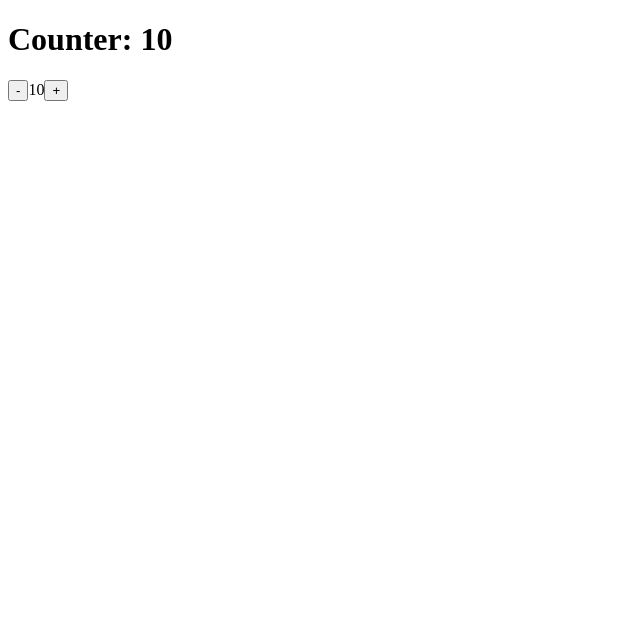
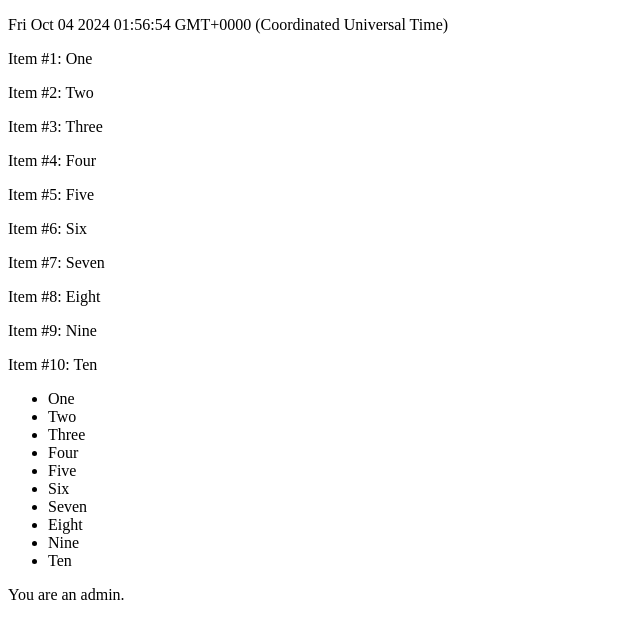
Before and after one commit to autorejecttop/web_framework_testing, an Angular app in the folder angular/templates-in-depth/: page / in a window 1280 px wide. Shown: the top 638 px of the page, without its empty margins (0-640 px from the left). Built offline with nearby package versions, Linux system fonts and the light colour scheme.

Commit message:
Angular: Finished templates in-depth guide for Control flow

```diff
--- a/angular/templates-in-depth/src/app/app.component.ts
+++ b/angular/templates-in-depth/src/app/app.component.ts
@@ -4,6 +4,7 @@ import { RouterOutlet } from '@angular/router';
 import { UserProfileComponent } from './user-profile/user-profile.component';
 import { AddingEventListenersComponent } from './adding-event-listeners/adding-event-listeners.component';
 import { TwoWayBindingComponent } from './two-way-binding/two-way-binding.component';
+import { ControlFlowComponent } from './control-flow/control-flow.component';
 
 @Component({
   selector: 'app-root',
@@ -14,6 +15,7 @@ import { TwoWayBindingComponent } from './two-way-binding/two-way-binding.compon
     UserProfileComponent,
     AddingEventListenersComponent,
     TwoWayBindingComponent,
+    ControlFlowComponent,
   ],
   // templateUrl: './app.component.html',
   template: `
@@ -39,8 +41,10 @@ import { TwoWayBindingComponent } from './two-way-binding/two-way-binding.compon
     <!-- <app-user-profile /> -->
     <!-- <app-adding-event-listeners /> -->
 
-    <h1>Counter: {{ initialCount }}</h1>
-    <app-two-way-binding [(count)]="initialCount" />
+    <!-- <h1>Counter: {{ initialCount }}</h1>
+    <app-two-way-binding [(count)]="initialCount" /> -->
+
+    <app-control-flow />
   `,
   styleUrl: './app.component.scss',
 })
--- /dev/null
+++ b/angular/templates-in-depth/src/app/control-flow/control-flow.component.ts
@@ -0,0 +1,87 @@
+import { Component } from '@angular/core';
+
+@Component({
+  selector: 'app-control-flow',
+  standalone: true,
+  imports: [],
+  template: `
+    @if (user.profile.settings.startDate; as startDate) {
+    <p>{{ startDate }}</p>
+    } @for (item of items; track item.id; let idx = $index, e = $even) {
+    <p>Item #{{ idx + 1 }}: {{ item.name }}</p>
+    }
+
+    <ul>
+      @for (item of items; track item.id) {
+      <li>{{ item.name }}</li>
+      } @empty {
+      <li aria-hidden="true">There are no items.</li>
+      }
+    </ul>
+
+    @switch (userPermissions) { @case ('admin') {
+    <p>You are an admin.</p>
+    } @case ('reviewer') {
+    <p>You are a reviewer.</p>
+    } @case ('editor') {
+    <p>You are an editor.</p>
+    } @default {
+    <p>You are a viewer.</p>
+    } }
+  `,
+  styles: ``,
+})
+export class ControlFlowComponent {
+  items = [
+    {
+      id: 1,
+      name: 'One',
+    },
+    {
+      id: 2,
+      name: 'Two',
+    },
+    {
+      id: 3,
+      name: 'Three',
+    },
+    {
+      id: 4,
+      name: 'Four',
+    },
+    {
+      id: 5,
+      name: 'Five',
+    },
+    {
+      id: 6,
+      name: 'Six',
+    },
+    {
+      id: 7,
+      name: 'Seven',
+    },
+    {
+      id: 8,
+      name: 'Eight',
+    },
+    {
+      id: 9,
+      name: 'Nine',
+    },
+    {
+      id: 10,
+      name: 'Ten',
+    },
+  ];
+
+  userPermissions = 'admin';
+
+  user = {
+    profile: {
+      settings: {
+        startDate: new Date(),
+      },
+    },
+  };
+}
```
Also changed, not shown: 1 other file (tests, documents, lock files or other folders).
